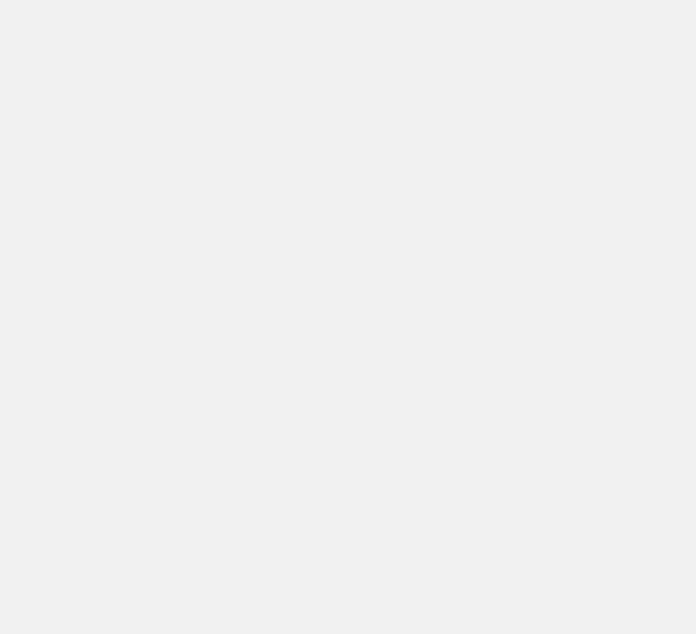
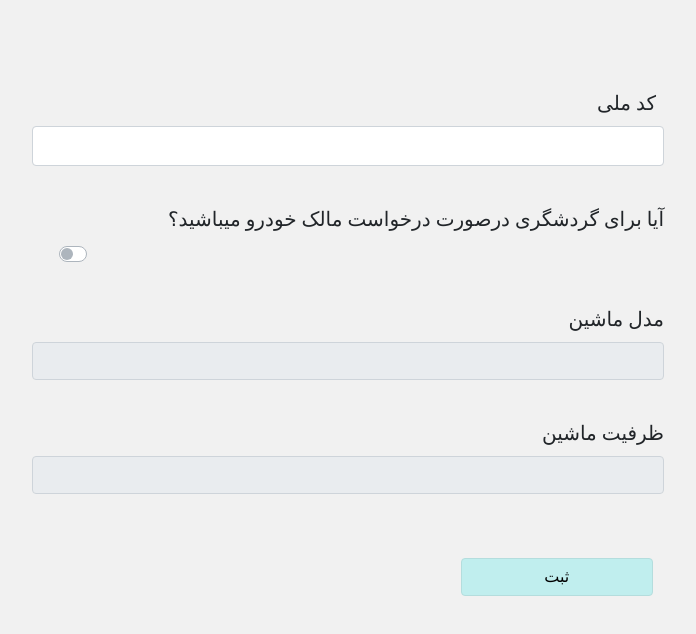
Before and after one commit to MahsaGn/Travelling, a React (Create React App) app: page /becomeLeader in a window 1280 px wide. Shown: the top 634 px of the page, without its empty margins (288-984 px from the left). Built offline with nearby package versions, Linux system fonts and the light colour scheme.

Commit message:
Working on connection with back

```diff
--- a/src/App.js
+++ b/src/App.js
@@ -1,7 +1,8 @@
 import React from 'react';
 import {BrowserRouter as BrowserRouter, Route, Link} from "react-router-dom";
-import Home from './becomeLeaderForm'
+import Home from './home'
 import Auth from './login_signupForm'
+import becomeLeaderForm from './becomeLeaderForm';
 class App extends React.Component
 {
   render(){
@@ -10,6 +11,7 @@ class App extends React.Component
         <switch>
           <Route exact path='/' component={Home} exact />
           <Route path='/authentication' component={Auth}/>
+          <Route path='/becomeLeader' component={becomeLeaderForm}/>
         </switch>
       </BrowserRouter>
     )
--- a/src/becomeLeaderForm.js
+++ b/src/becomeLeaderForm.js
@@ -2,6 +2,7 @@ import React from 'react'
 import axios from 'axios'
 import {Button,CustomInput, Form, FormGroup,FormText, Label, Input } from 'reactstrap';
 import 'bootstrap/dist/css/bootstrap.css';
+import './login_signupForm.css'
 
 class becomeLeaderForm extends React.Component{
     constructor(){
@@ -20,28 +21,32 @@ class becomeLeaderForm extends React.Component{
     }
 
     handleSubmit(e) {
+      console.log("in handle submite")
+      console.log(localStorage.access)
       console.log("in handel submit")
       e.preventDefault();
-          axios.post('http://localhost:8000/api/token/',{
+          axios.post('http://localhost:8000/api/become-leader/',{
             nationalID:this.state.nationalID,
             has_car:this.state.has_car,
             car_capacity:this.state.car_capacity,
             car_model:this.state.car_model
           },{
             headers:{
-              'authorization': token,
-              'Accept' : 'application/json',
-              'Content-Type': 'application/json'
+              'Authorization': localStorage.access,
+              'Content-Type': 'application/json',
+              'Access-Control-Allow-Origin': "*",
+              'Access-Control-Allow-Methods':"GET, POST, PUT, DELETE, OPTIONS"
             }
           }).then(json => {
         console.log("response")
+        console.log(localStorage.access)
          console.log(json)
          console.log("has token")
          localStorage.setItem("token", json.data);
          console.log(localStorage)
          return window.location.replace('/')
       }).catch(error =>{
-        alert("نام کاربری یا گذرواژه نادرست میباشد")
+        console.log(error.message)
     });
   }
 
@@ -78,19 +83,20 @@ class becomeLeaderForm extends React.Component{
         const capacity = this.state.has_car ? <Input value={this.state.car_capacity} onChange={this.updateCar_capacity} type="number"/>:
         <Input disabled value={this.state.car_capacity} onChange={this.updateCar_capacity} type="number"/>
     return(
-        <Form id="loginForm" onSubmit={this.handleSubmit}>
+        <Form id="Form" onSubmit={this.handleSubmit}>
       <FormGroup className="mb-2 mr-sm-2 mb-sm-0">
-        <Label for="exampleEmail" id="login_label" className="mr-sm-2">کد ملی</Label>
-        <Input value={this.state.nationalID} onChange={this.updateNationalID} pattern="[0-9]{*}" id="login_input"/>
+        <Label id="form_label" className="mr-sm-2">کد ملی</Label>
+        <Input value={this.state.nationalID} onChange={this.updateNationalID} pattern="[0-9]{*}" id="form_input"/>
       </FormGroup>
       <FormGroup className="mb-2 mr-sm-2 mb-sm-0">
-        <CustomInput onChange={this.updateHas_car} type="switch" id="exampleCustomSwitch" name="customSwitch" label="آیا برای گردشگری درصورت درخواست مالک خودرو میباشید؟" />
-        <Label>مدل ماشین</Label>
+        <Label id="form_label">آیا برای گردشگری درصورت درخواست مالک خودرو میباشید؟</Label>
+        <CustomInput onChange={this.updateHas_car} type="switch" id="exampleCustomSwitch" className="switch" name="customSwitch" />
+        <Label id="form_label">مدل ماشین</Label>
         {model}
-        <Label>ظرفیت ماشین</Label>
+        <Label id="form_label">ظرفیت ماشین</Label>
         {capacity}
       </FormGroup>
-      <Button id="loginform_submit">ثبت</Button>
+      <Button id="form_submit">ثبت</Button>
 
     </Form>
 
--- a/src/loginForm.js
+++ b/src/loginForm.js
@@ -28,7 +28,7 @@ class loginForm extends React.Component{
          localStorage.setItem("refresh", json.data.refresh);
          localStorage.setItem("access", json.data.access);
          console.log(localStorage.refresh)
-         return window.location.replace('/dashboard')
+         return window.location.replace('/becomeLeader')
       }).catch(error =>{
         alert("نام کاربری یا گذرواژه نادرست میباشد")
     });
--- a/src/login_signupForm.css
+++ b/src/login_signupForm.css
@@ -57,3 +57,8 @@ footer{
   font-size: 20px ;
   padding-top: 6%;
 }
+
+.switch{
+  position: relative;
+  right: 90%;
+}
```
